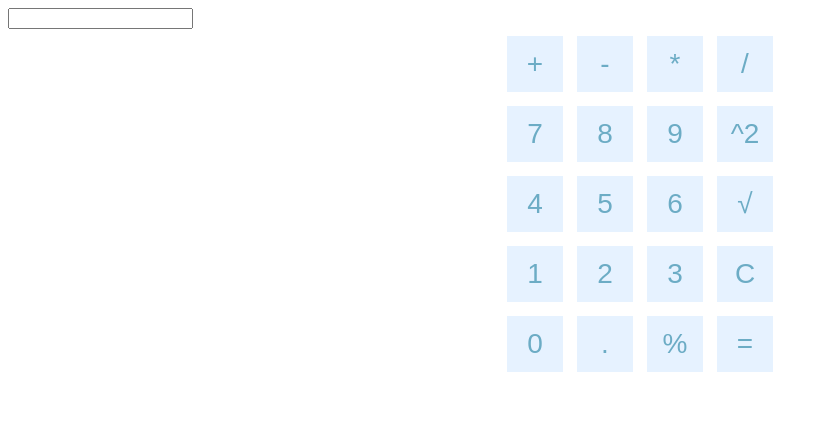
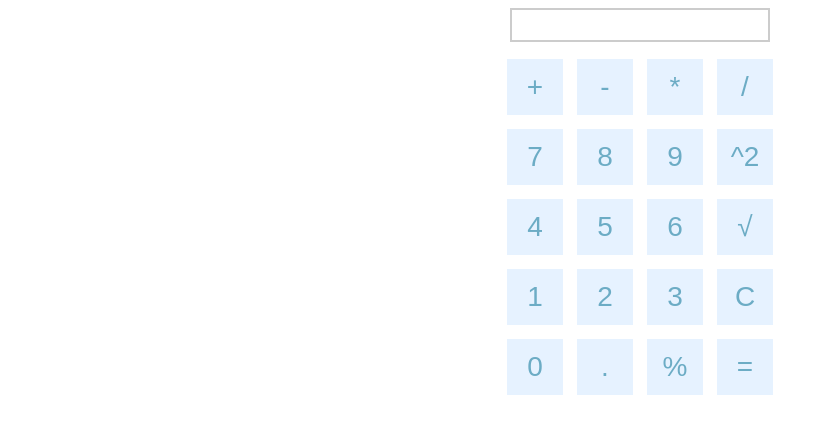
Before and after one commit to jialianghuang/calculator, a plain HTML site: page index.html in a window 1280 px wide. Shown: the whole page, without its empty margins (0-828 px from the left). Drawn offline with Linux system fonts and the light colour scheme.

Commit message:
Add files via upload

```diff
--- a/index.html
+++ b/index.html
@@ -4,16 +4,17 @@
     <link rel="stylesheet" type="text/css" href="css/style.css">
     </head>
     <body>
-        <input value="" id="result">
+
+
 <div class="calculator">
-
+  <input class= "result" value="" id="result" >
   <button class="ops">+</button>
   <button class="ops">-</button>
   <button class="ops">*</button>
   <button class="ops">/</button>
-  <button class="num">7</button>
-  <button class="num">8</button>
-  <button class="num">9</button>
+  <button class="num unselectable">7</button>
+  <button class="num unselectable">8</button>
+  <button class="num unselectable">9</button>
   <button class="sq">^2</button>
   <button class="num">4</button>
   <button class="num">5</button>
@@ -28,6 +29,7 @@
   <button class="ops">%</button>
   <button id="equals">=</button>
 </div>
+
 </body>
 <script type="text/javascript" src = "js/script.js"></script>
 </html>
```
